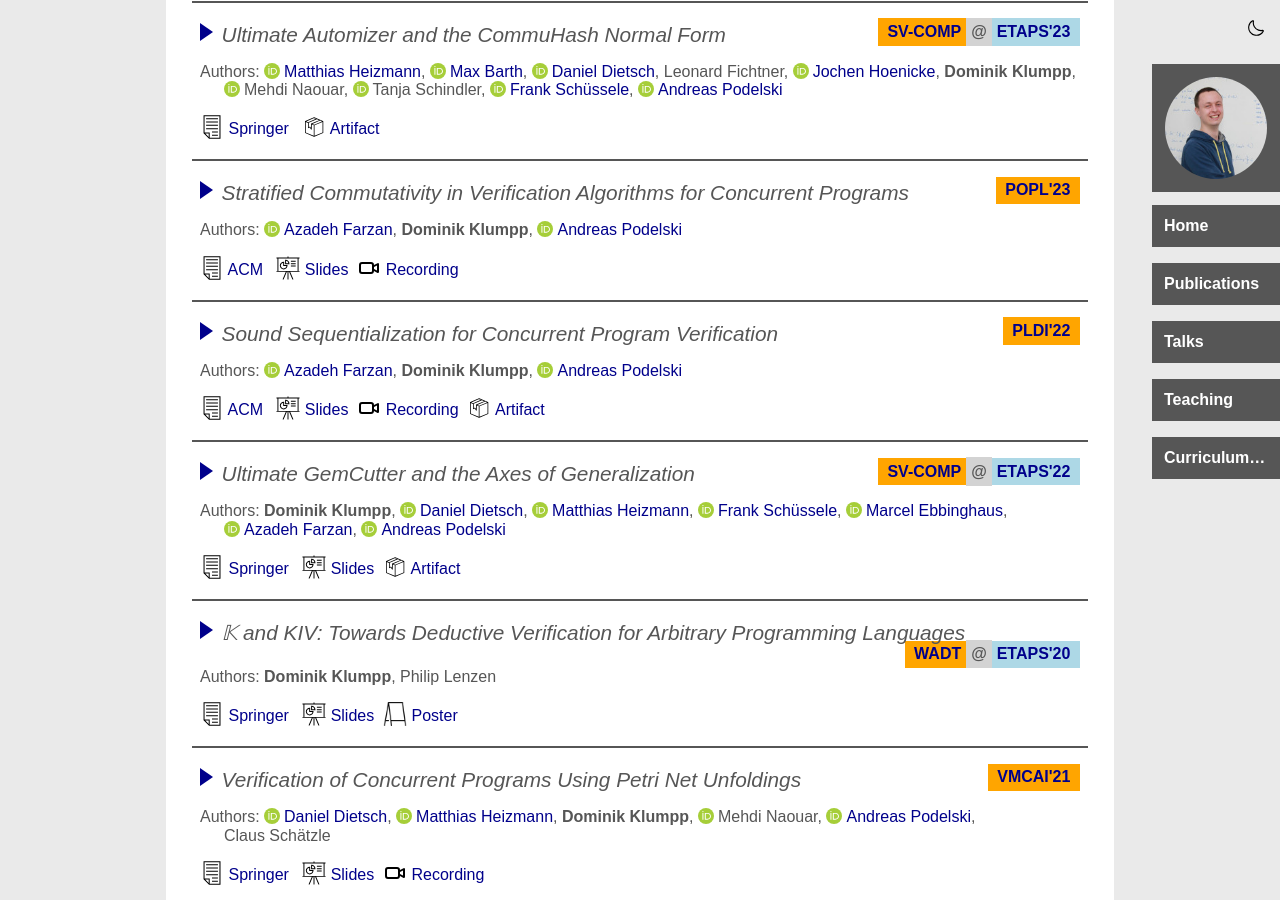
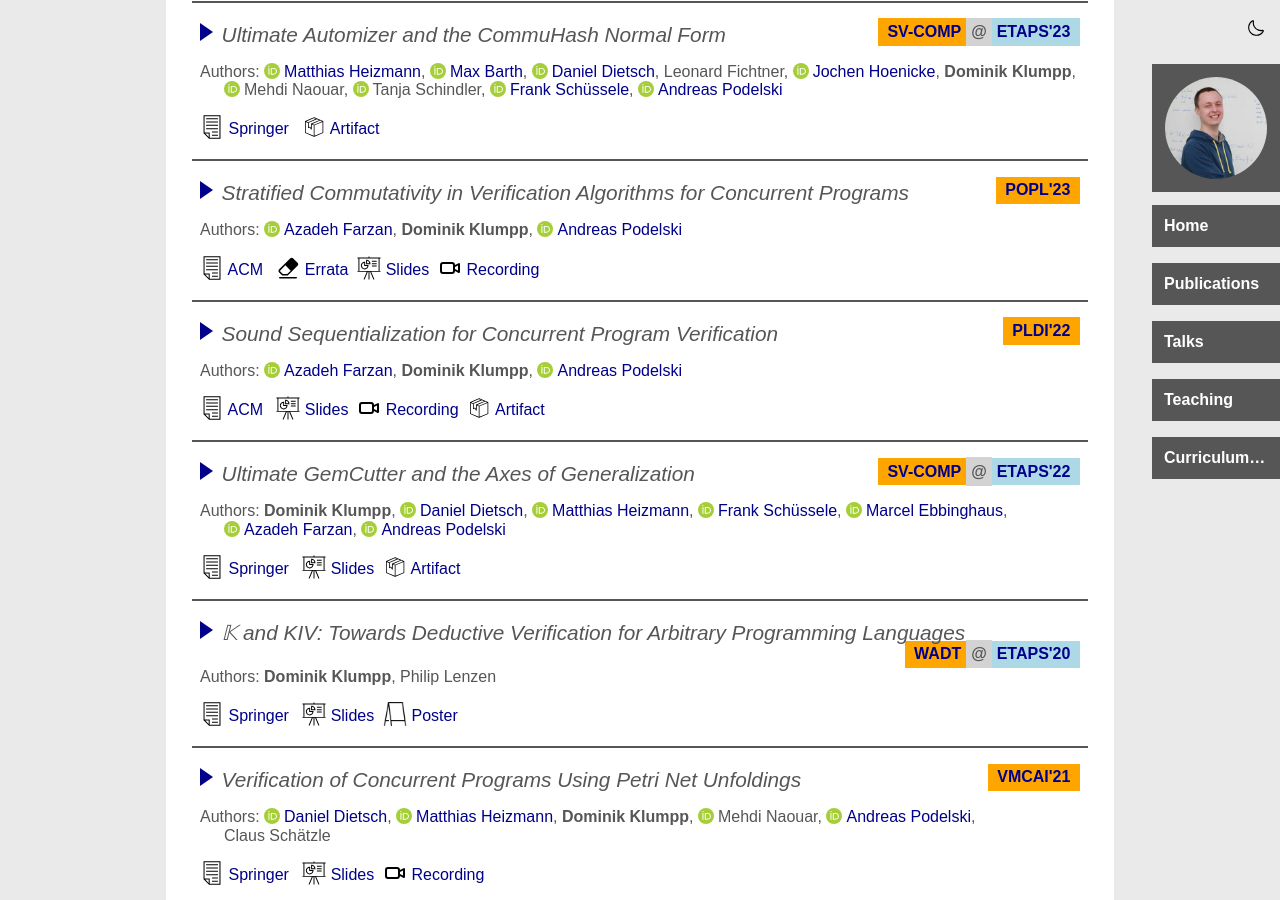
Before and after one commit to maul-esel/personal-website, a Jekyll site: the page built from publications.markdown, in a window 1280 px wide and 900 px high, scrolled down 2331 px. Built offline with Jekyll 4.4.1, drawn with Linux system fonts in a browser that asks for light colours.

Commit message:
add errata for POPL'23

```diff
--- a/_config.yml
+++ b/_config.yml
@@ -51,3 +51,11 @@ defaults:
 exclude:
   - images/logo-inkscape.svg
   - serve.sh
+  - publications/*/errata.aux
+  - publications/*/errata.bbl
+  - publications/*/errata.bib
+  - publications/*/errata.blg
+  - publications/*/errata.log
+  - publications/*/errata.out
+  - publications/*/errata.synctex.gz
+  - publications/*/errata.tex
--- a/_publications/popl23.markdown
+++ b/_publications/popl23.markdown
@@ -11,6 +11,8 @@ conference_link: https://popl23.sigplan.org/
 
 publisher:      ACM
 publisher_link: https://dl.acm.org/doi/10.1145/3571242
+
+errata:         true
 
 abstract: >-
   The importance of exploiting _commutativity relations_ in verification algorithms for concurrent programs is well-known.
--- a/credits.markdown
+++ b/credits.markdown
@@ -22,3 +22,4 @@ sitemap: false
 - <a href="https://www.svgrepo.com/svg/525081/sun-2" target="_blank">Sun icon</a> by <a href="https://www.svgrepo.com/author/Solar%20Icons/" target="_blank">Solar Icons</a>
 - <a href="https://www.svgrepo.com/svg/381213/dark-mode-night-moon" target="_blank">Moon icon</a> by <a href="https://www.svgrepo.com/author/nickylimyeanfen/" target="_blank">nickylimyeanfen</a>
 - <a href="https://www.svgrepo.com/svg/509372/info" target="_blank">Info icon</a> by <a href="https://www.svgrepo.com/author/afnizarnur/" target="_blank">afnizarnur</a>
+- <a href="https://www.svgrepo.com/svg/389763/eraser" target="_blank">Eraser icon</a> by <a href="https://www.svgrepo.com/collection/gui-glyphs-icons/" target="_blank">Gui Glyphs Icons</a>
--- a/publications.markdown
+++ b/publications.markdown
@@ -78,6 +78,12 @@ lastmod_dependencies:
         <span class="pub-additional">
           <img alt="" class="pub-additional-icon" src="{{ '/images/preprint.svg' | relative_url }}" />
           <a class="pub-preprint" href="{{ pub.preprint_link }}">Preprint ({{ pub.preprint }})</a>
+        </span>
+      {%- endif -%}
+      {%- if pub.errata -%}
+        <span class="pub-additional">
+          <img alt="" class="pub-additional-icon" src="{{ '/images/errata.svg' | relative_url }}" />
+          <a class="pub-errata" href="{{ '/publications/' | append: pub.pub_id | append: '/errata.pdf' | relative_url }}">Errata</a>
         </span>
       {%- endif -%}
       {%- assign talk = site.data.talks[pub.pub_id] -%}
```
Also changed, not shown: images/errata.svg (added), 3 other files.
